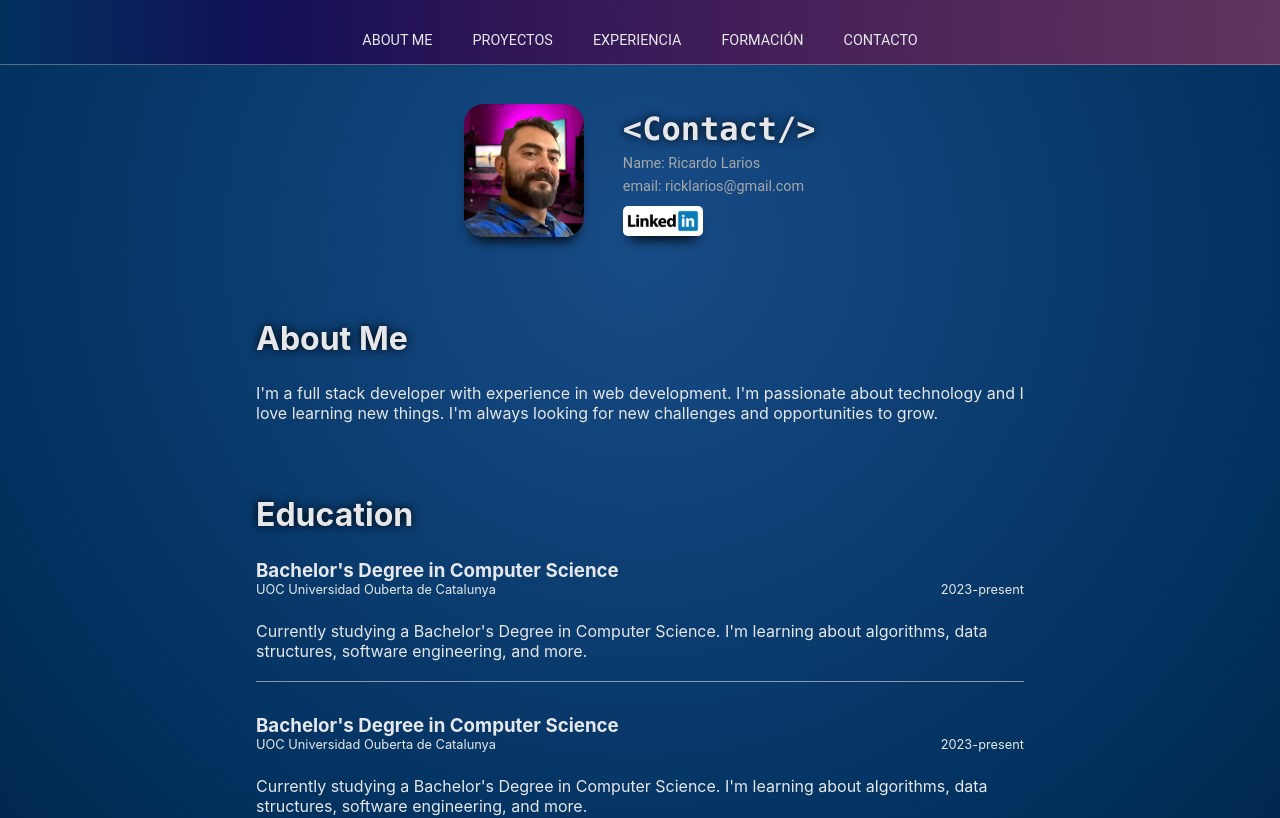
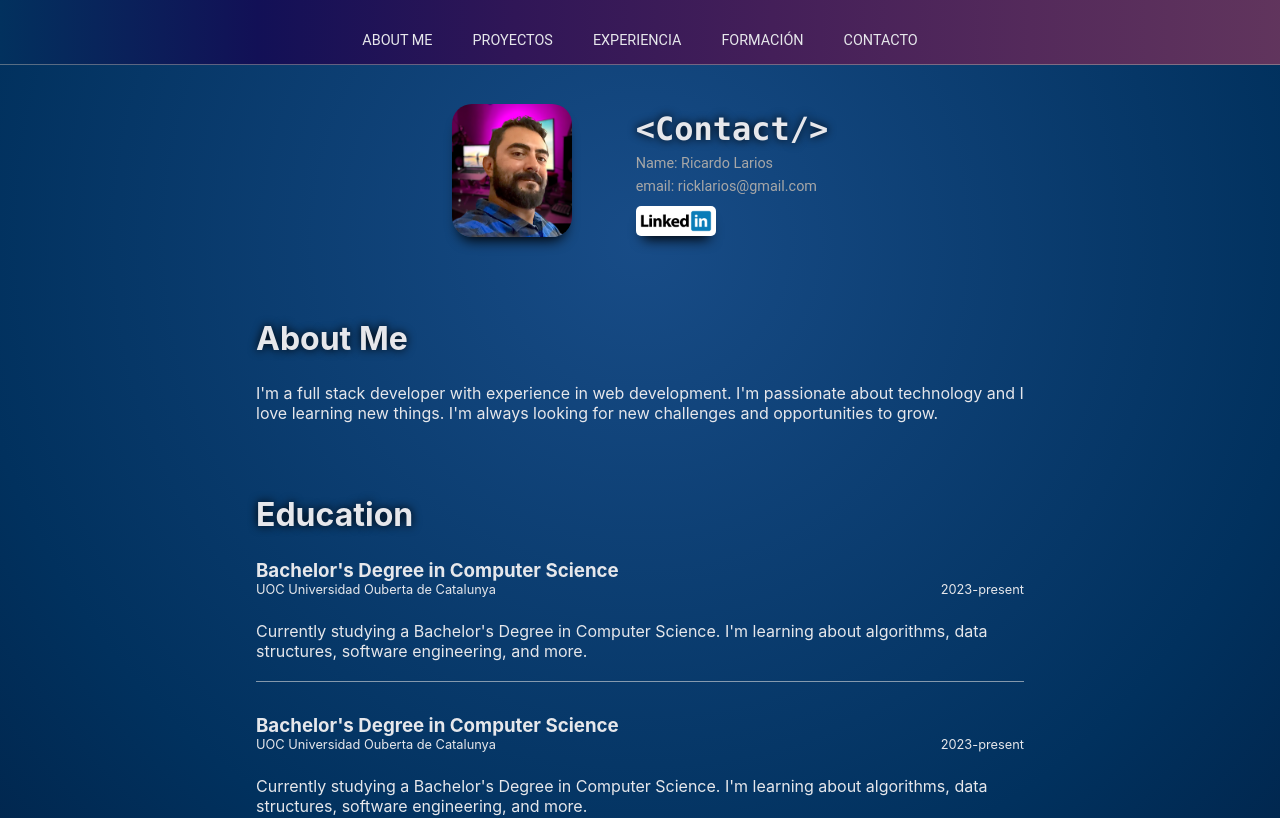
Before and after one commit to ricklarios/web-portafolio, a React (Create React App) app: page / in a window 1280 px wide. Shown: the top 818 px of the page. Built offline with nearby package versions, Linux system fonts and the light colour scheme.

Commit message:
Update gap in contact component style

```diff
--- a/src/styles/components/contact.css
+++ b/src/styles/components/contact.css
@@ -2,7 +2,7 @@
     position: relative;
     display: flex;
     flex-direction: row;
-    gap: 3vw;
+    gap: 5vw;
     align-items: center;
     justify-content: center;
     scroll-margin-top: 7vw;
```
